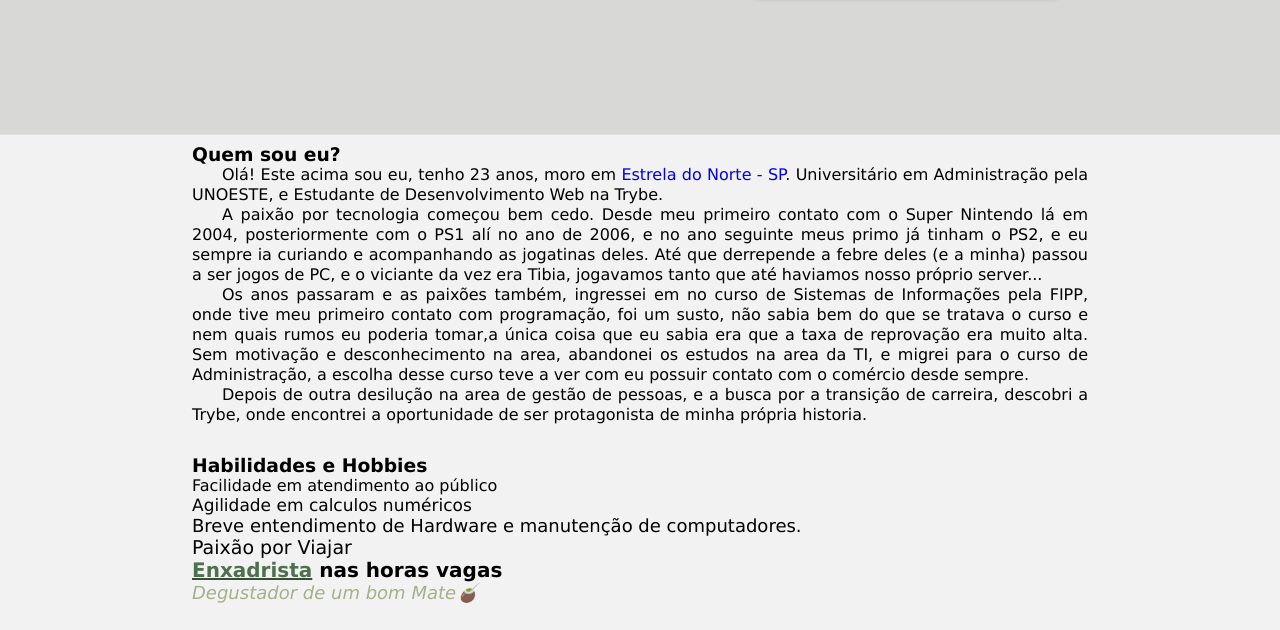
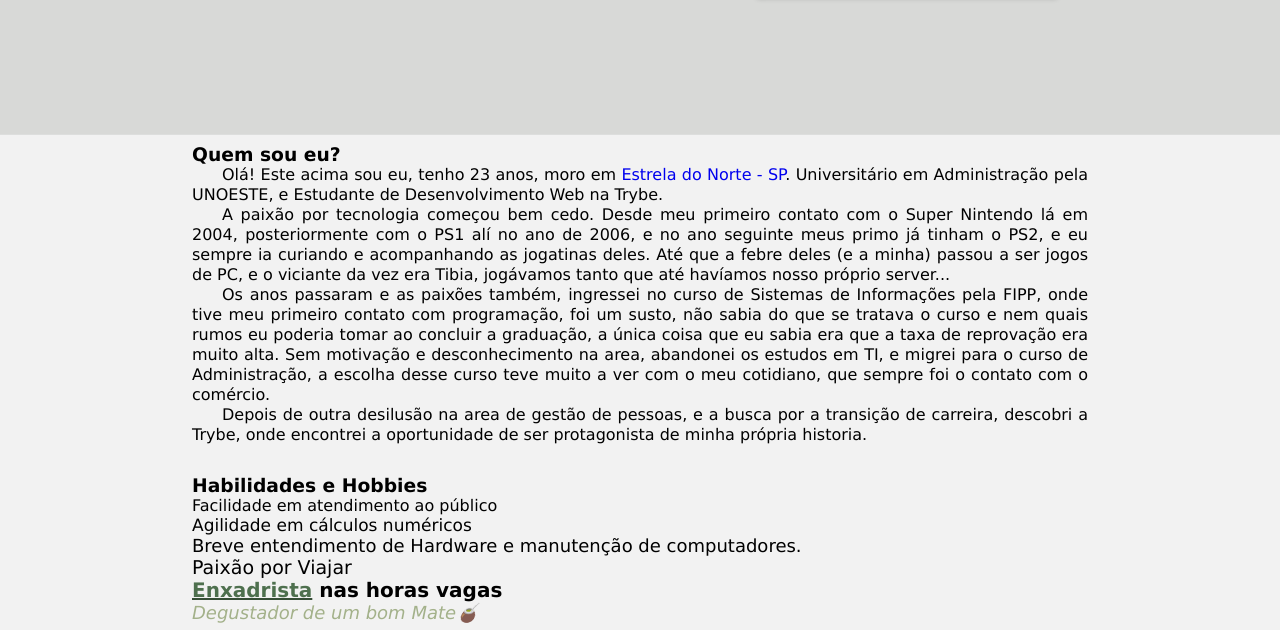
Before and after one commit to vmedeir0s/vmedeir0s.github.io, a plain HTML site: page index.html in a window 1280 px wide. Shown: the part 575-1205 px from the top of the page. Drawn offline with Linux system fonts and the light colour scheme.

Commit message:
Correçoes no texto

```diff
--- a/index.html
+++ b/index.html
@@ -24,15 +24,15 @@
       <div class="personal-content">
           <h3 id="quem-sou-eu">Quem sou eu?</h3>
           <p class="personal_info">Olá! Este acima sou eu, tenho 23 anos, moro em <a href="https://www.google.com.br/maps/@-22.4884524,-51.6606747,2389m/data=!3m1!1e3" target="_blank">Estrela do Norte - SP</a>. Universitário em Administração pela UNOESTE, e Estudante de Desenvolvimento Web na Trybe.</p>
-          <p>A paixão por tecnologia começou bem cedo. Desde meu primeiro contato com o Super Nintendo lá em 2004, posteriormente com o PS1 alí no ano de 2006, e no ano seguinte meus primo já tinham o PS2, e eu sempre ia curiando e acompanhando as jogatinas deles. Até que derrepende a febre deles (e a minha) passou a ser jogos de PC, e o viciante da vez era Tibia, jogavamos tanto que até haviamos nosso próprio server...</p>
-          <p>Os anos passaram e as paixões também, ingressei em no curso de Sistemas de Informações pela FIPP, onde tive meu primeiro contato com programação, foi um susto, não sabia bem do que se tratava o curso e nem quais rumos eu poderia tomar,a única coisa que eu sabia era que a taxa de reprovação era muito alta. Sem motivação e desconhecimento na area, abandonei os estudos na area da TI, e migrei para o curso de Administração, a escolha desse curso teve a ver com eu possuir contato com o comércio desde sempre.</p>
-          <p>Depois de outra desilução na area de gestão de pessoas, e a busca por a transição de carreira, descobri a Trybe, onde encontrei a oportunidade de ser protagonista de minha própria historia.</p>
+          <p>A paixão por tecnologia começou bem cedo. Desde meu primeiro contato com o Super Nintendo lá em 2004, posteriormente com o PS1 alí no ano de 2006, e no ano seguinte meus primo já tinham o PS2, e eu sempre ia curiando e acompanhando as jogatinas deles. Até que a febre deles (e a minha) passou a ser jogos de PC, e o viciante da vez era Tibia, jogávamos tanto que até havíamos nosso próprio server...</p>
+          <p>Os anos passaram e as paixões também, ingressei no curso de Sistemas de Informações pela FIPP, onde tive meu primeiro contato com programação, foi um susto, não sabia do que se tratava o curso e nem quais rumos eu poderia tomar ao concluir a graduação, a única coisa que eu sabia era que a taxa de reprovação era muito alta. Sem motivação e desconhecimento na area, abandonei os estudos em TI, e migrei para o curso de Administração, a escolha desse curso teve muito a ver com o meu cotidiano, que sempre foi o contato com o comércio.</p>
+          <p>Depois de outra desilusão na area de gestão de pessoas, e a busca por a transição de carreira, descobri a Trybe, onde encontrei a oportunidade de ser protagonista de minha própria historia.</p>
       </div>
       <div class="habilidades">
         <h3 id="habilidades"> Habilidades e Hobbies</h3>
           <ul>
             <li class="item_1">Facilidade em atendimento ao público</li>
-            <li class="item_2">Agilidade em calculos numéricos</li>
+            <li class="item_2">Agilidade em cálculos numéricos</li>
             <li class="item_3">Breve entendimento de Hardware e manutenção de computadores.</li>
             <li class="item_4">Paixão por Viajar</li>
             <li class="item_5"><strong>Enxadrista</strong> nas horas vagas</li>
```
